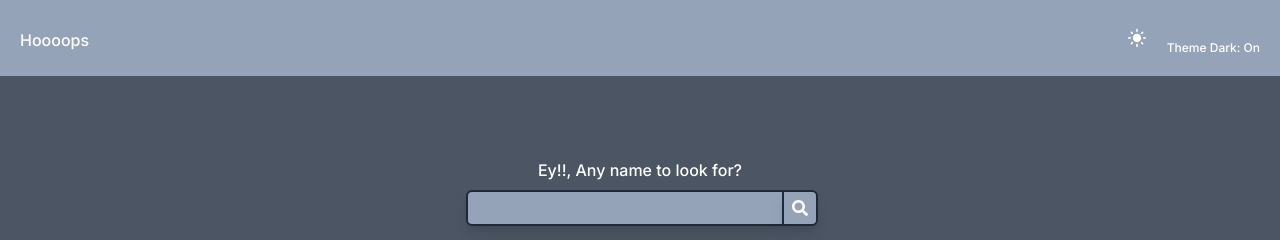
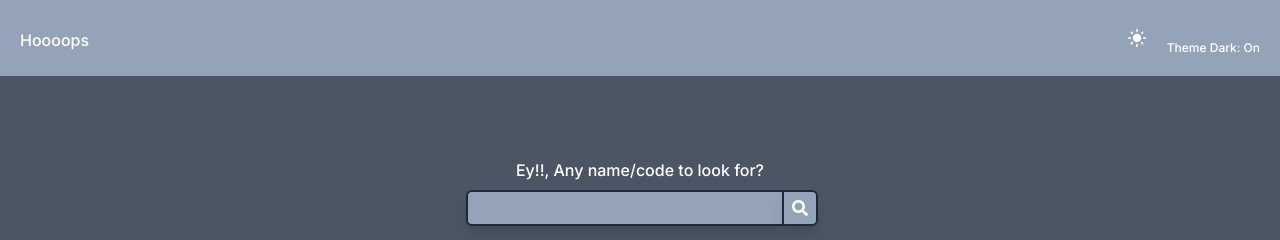
Before and after one commit to HumbertoGS/Search_name, a Next.js app: page / in a window 1280 px wide. Shown: the top 240 px of the page. Built offline with nearby package versions, Linux system fonts and the light colour scheme; no server answers.

Commit message:
Se habilita consulta de name y code

```diff
--- a/src/app/component/Search/Search.js
+++ b/src/app/component/Search/Search.js
@@ -12,7 +12,7 @@ const Search = ({ consult }) => {
     <>
       <div className="h-56 m-auto flex justify-center items-center">
         <div className="">
-          <h2 className="py-2">Ey!!, Any name to look for?</h2>
+          <h2 className="py-2">Ey!!, Any name/code to look for?</h2>
           <input
             className="bg-gray-200 shadow-lg text-center border-2 border-gray-600 rounded-tl-md rounded-bl-md w-80 h-9 align-middle
                         dark:bg-slate-400 dark:text-slate-100 dark:border-slate-800"
```
